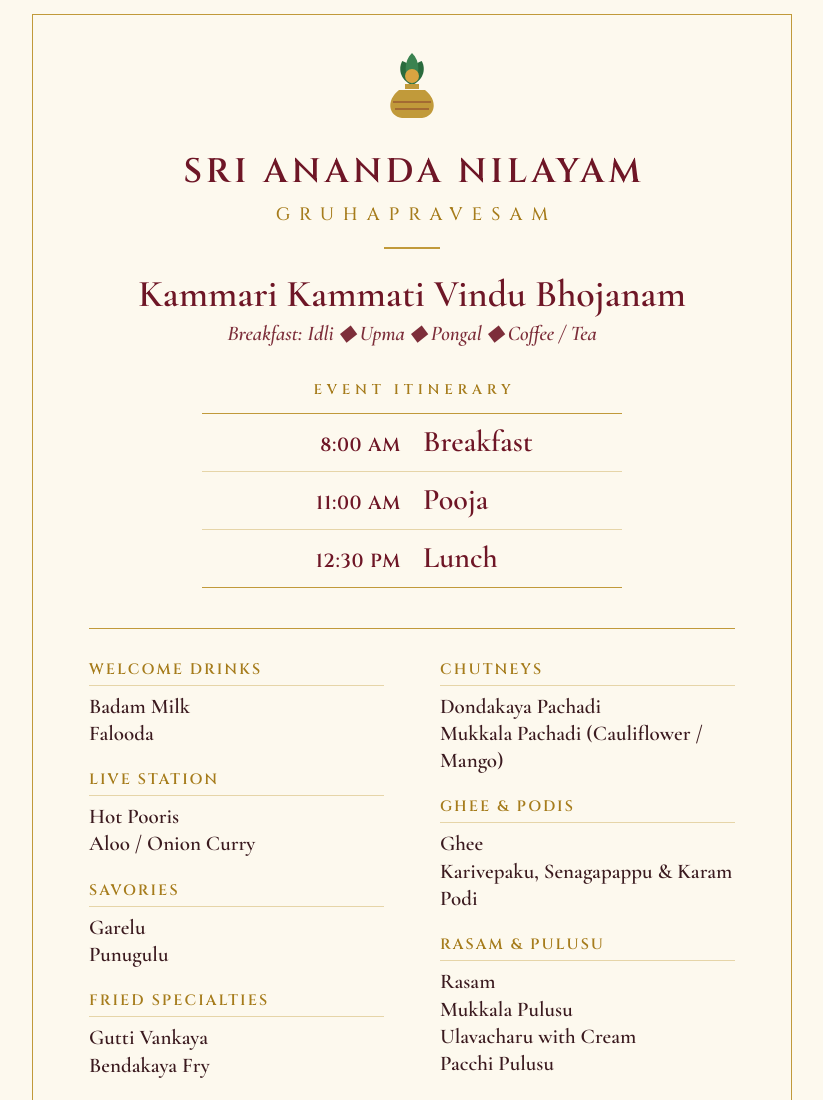
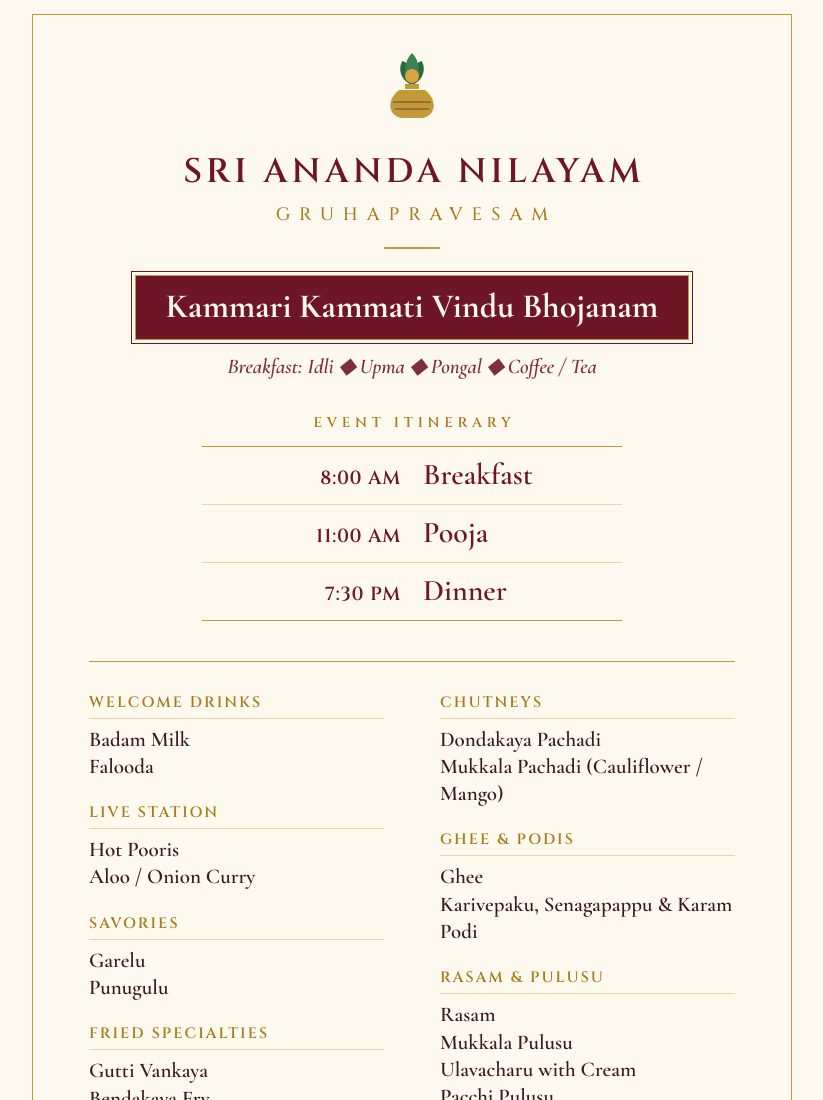
Before and after one commit to RaviPutta-S3/sri-ananda-nilayam-menu, a plain HTML site: page index.html in a window 1280 px wide. Shown: the top 1100 px of the page, without its empty margins (228-1051 px from the left). Drawn offline with nearby package versions, Linux system fonts and the light colour scheme.

Commit message:
Update h1 styles and modify event itinerary

```diff
--- a/index.html
+++ b/index.html
@@ -9,8 +9,8 @@ body{margin:0;background:#fdf9ee;color:#6e1626;font-family:'Cormorant Garamond',
 .h1{font-family:'Cinzel',serif;font-weight:600;font-size:clamp(20px,5.6vw,34px);letter-spacing:.12em;margin:26px -.12em 0 0;line-height:1.15}
 .h2{font-family:'Cinzel',serif;font-weight:500;font-size:clamp(12px,3.2vw,18px);letter-spacing:.5em;margin:10px -.5em 0 0;color:#a67c1c}
 .ln{width:56px;height:1.5px;background:#c19a3a;margin:20px auto 0}
-h1{font-weight:600;font-size:clamp(26px,6.4vw,38px);margin-top:22px;text-wrap:balance}
-.bf{font-style:italic;font-weight:600;font-size:clamp(17px,4vw,21px);color:#7d2e3a;margin-top:4px}
+h1{display:inline-block;background:#6e1626;color:#fdf9ee;border:1.5px solid #c19a3a;outline:1px solid #6e1626;outline-offset:3px;font-weight:700;font-size:clamp(24px,6vw,34px);margin-top:26px;padding:10px clamp(16px,4vw,30px) 12px;text-wrap:balance}
+.bf{font-style:italic;font-weight:600;font-size:clamp(17px,4vw,21px);color:#7d2e3a;margin-top:14px}
 .it{margin-top:34px}
 .it .t{font-family:'Cinzel',serif;font-weight:600;font-size:14px;letter-spacing:.34em;margin-right:-.34em;color:#a67c1c}
 .rows{margin:14px auto 0;max-width:420px;border-top:1px solid #c19a3a;border-bottom:1px solid #c19a3a}
@@ -28,6 +28,6 @@ h1{font-weight:600;font-size:clamp(26px,6.4vw,38px);margin-top:22px;text-wrap:ba
 <div class="h1">SRI ANANDA NILAYAM</div><div class="h2">GRUHAPRAVESAM</div><div class="ln"></div>
 <h1>Kammari Kammati Vindu Bhojanam</h1>
 <div class="bf">Breakfast: Idli &#9670; Upma &#9670; Pongal &#9670; Coffee / Tea</div>
-<div class="it"><div class="t">EVENT ITINERARY</div><div class="rows"><div class="row"><span class="tm">8:00 AM</span><span class="ev">Breakfast</span></div><div class="row"><span class="tm">11:00 AM</span><span class="ev">Pooja</span></div><div class="row"><span class="tm">12:30 PM</span><span class="ev">Lunch</span></div></div></div>
+<div class="it"><div class="t">EVENT ITINERARY</div><div class="rows"><div class="row"><span class="tm">8:00 AM</span><span class="ev">Breakfast</span></div><div class="row"><span class="tm">11:00 AM</span><span class="ev">Pooja</span></div><div class="row"><span class="tm">7:30 PM</span><span class="ev">Dinner</span></div></div></div>
 <div class="menu"><div><div class="sec"><h3>Welcome Drinks</h3><p>Badam Milk</p><p>Falooda</p></div><div class="sec"><h3>Live Station</h3><p>Hot Pooris</p><p>Aloo / Onion Curry</p></div><div class="sec"><h3>Savories</h3><p>Garelu</p><p>Punugulu</p></div><div class="sec"><h3>Fried Specialties</h3><p>Gutti Vankaya</p><p>Bendakaya Fry</p></div><div class="sec"><h3>Curries</h3><p>Beerakaya Senagapappu</p><p>Paneer Curry</p><p>Kurma Curry / Mirchi Ka Salan</p></div><div class="sec"><h3>Rice Varieties</h3><p>Veg Pulao / Paneer Biryani</p><p>Tamarind Rice (Pulihora)</p><p>White Rice</p><p>Mudda Pappu with Avakaya</p></div></div><div><div class="sec"><h3>Chutneys</h3><p>Dondakaya Pachadi</p><p>Mukkala Pachadi (Cauliflower / Mango)</p></div><div class="sec"><h3>Ghee &amp; Podis</h3><p>Ghee</p><p>Karivepaku, Senagapappu &amp; Karam Podi</p></div><div class="sec"><h3>Rasam &amp; Pulusu</h3><p>Rasam</p><p>Mukkala Pulusu</p><p>Ulavacharu with Cream</p><p>Pacchi Pulusu</p></div><div class="sec"><h3>Yogurt</h3><p>Majjiga Pulusu / Raita</p><p>Plain Yogurt (Perugu)</p><p>Perugannam with Tadka &amp; Pomegranate Seeds</p></div><div class="sec"><h3>Salad</h3><p>Carrot, Cucumber &amp; Guava Salad</p></div><div class="sec"><h3>Fryums</h3><p>Appadalu, Vadiyalu</p></div><div class="sec"><h3>Sweets</h3><p>Bobbatlu</p><p>Poornalu</p></div></div></div>
 <div class="foot">Eat well and bless our new home with love, the Kammari family</div></div></body></html>
```
